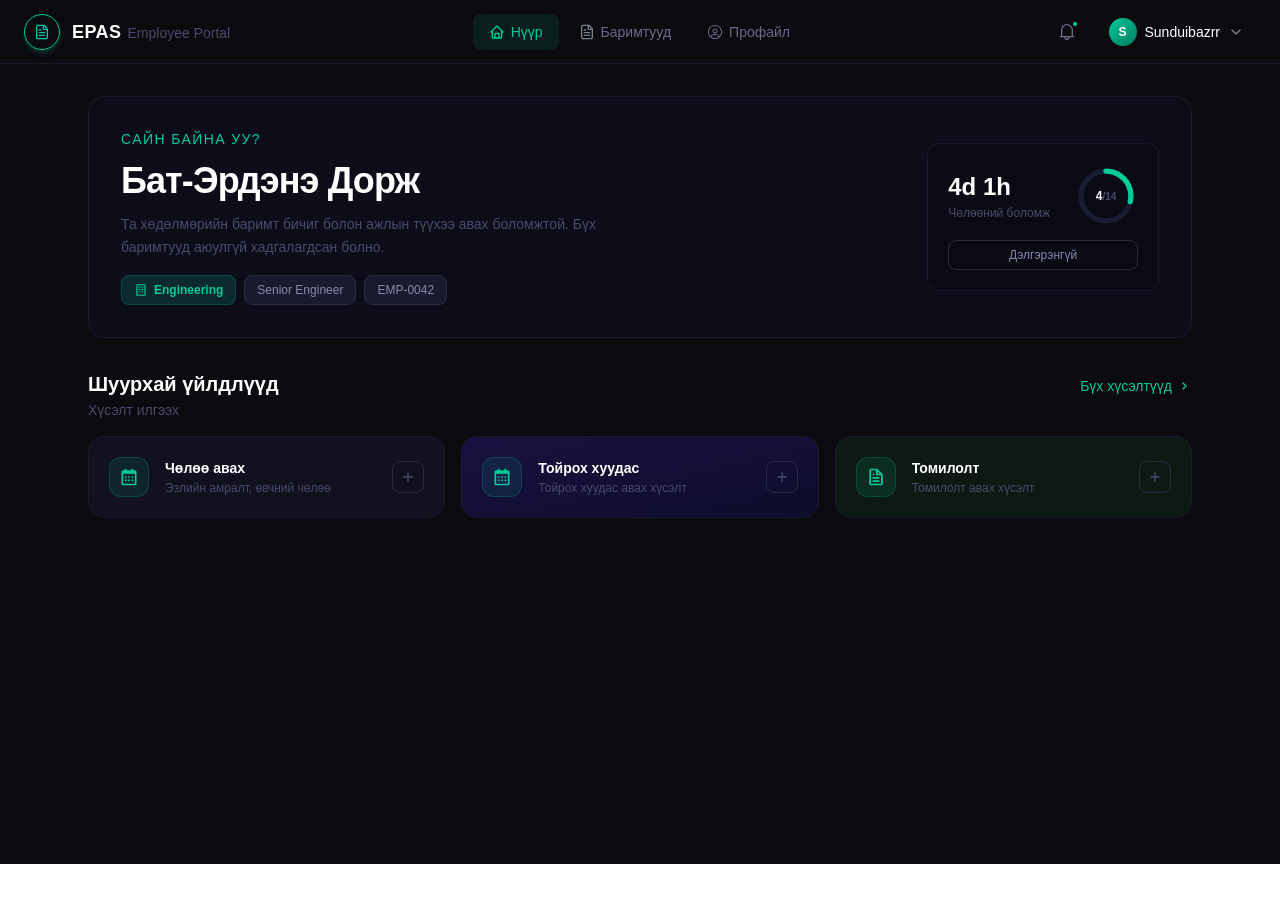
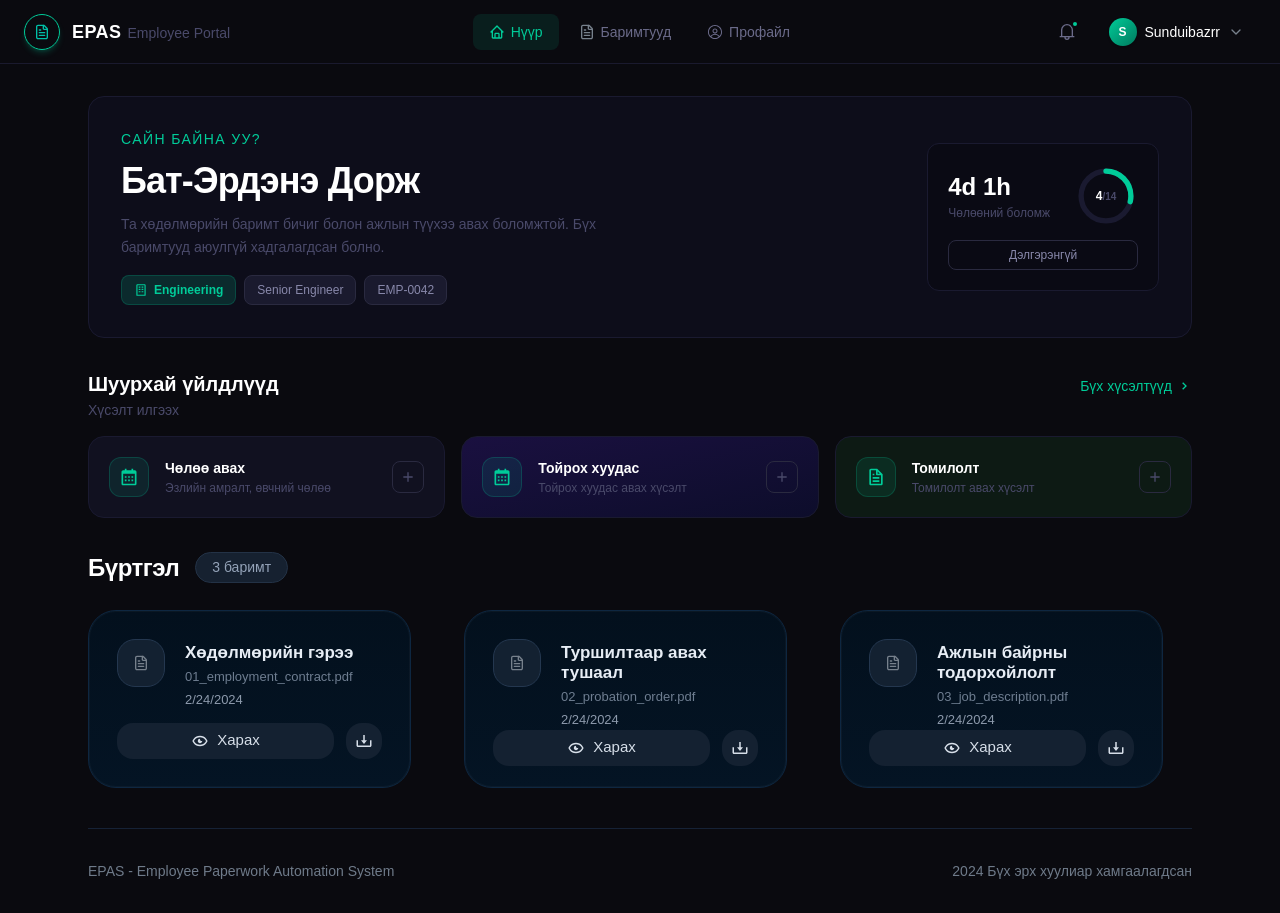
Before and after one commit to pinecone-studio/pixel-nova, a Next.js app in the folder front/: page / in a window 1280 px wide. Before the commit the page ends 864 px from the top, so only its background shows below. Built offline with nearby package versions, Linux system fonts and the light colour scheme.

Commit message:
front end

```diff
--- /dev/null
+++ b/front/src/app/components/footerSection.tsx
@@ -0,0 +1,10 @@
+export const FooterSection = () => {
+  return (
+    <footer className="mt-2 border-t border-[#162236] pt-8">
+      <div className="flex items-center justify-between gap-4 text-sm text-[#6F7B8A]">
+        <p>EPAS - Employee Paperwork Automation System</p>
+        <p>2024 Бүх эрх хуулиар хамгаалагдсан</p>
+      </div>
+    </footer>
+  );
+};
--- a/front/src/app/page.tsx
+++ b/front/src/app/page.tsx
@@ -1,4 +1,14 @@
-import { BiBuilding, BiCalendar, BiFile, BiPlus, BiChevronRight } from "react-icons/bi";
+import {
+  BiBuilding,
+  BiCalendar,
+  BiChevronRight,
+  BiDownload,
+  BiFile,
+  BiPlus,
+  BiShowAlt,
+} from "react-icons/bi";
+import { FooterSection } from "./components/footerSection";
+import { FactIcon } from "./components/icons";
 
 const quickActions = [
   {
@@ -18,6 +28,24 @@ const quickActions = [
     title: "Томилолт",
     desc: "Томилолт авах хүсэлт",
     bg: "bg-[#0d1a14]",
+  },
+];
+
+const employeeDocuments = [
+  {
+    title: "Хөдөлмөрийн гэрээ",
+    fileName: "01_employment_contract.pdf",
+    date: "2/24/2024",
+  },
+  {
+    title: "Туршилтаар авах тушаал",
+    fileName: "02_probation_order.pdf",
+    date: "2/24/2024",
+  },
+  {
+    title: "Ажлын байрны тодорхойлолт",
+    fileName: "03_job_description.pdf",
+    date: "2/24/2024",
   },
 ];
 
@@ -132,6 +160,56 @@ export default function Home() {
             ))}
           </div>
         </div>
+
+        <section className="flex flex-col gap-6">
+          <div className="flex items-center gap-4">
+            <h2 className="text-[24px] font-semibold tracking-[-0.02em] text-white">
+              Бүртгэл
+            </h2>
+            <span className="rounded-full border border-[#233246] bg-[#162130] px-4 py-1 text-[14px] font-medium text-[#94A3B8]">
+              {employeeDocuments.length} баримт
+            </span>
+          </div>
+
+          <div className="grid grid-cols-1 gap-6 xl:grid-cols-3">
+            {employeeDocuments.map((document) => (
+              <article
+                key={document.fileName}
+                className="flex h-[178px] w-full max-w-[323px] flex-col rounded-[28px] border border-[#0E2741] bg-[linear-gradient(180deg,#03101d_0%,#041424_100%)] p-7 shadow-[0_0_0_1px_rgba(255,255,255,0.03)_inset]"
+              >
+                <div className="flex items-start gap-5">
+                  <div className="flex h-12 w-12 shrink-0 items-center justify-center rounded-[18px] border border-[#24374F] bg-[#132131]">
+                    <FactIcon />
+                  </div>
+                  <div className="flex min-w-0 flex-1 flex-col gap-1 pt-1">
+                    <h3 className="max-w-[217px] text-[17px] font-semibold leading-5 text-[#E7EDF5]">
+                      {document.title}
+                    </h3>
+                    <p className="truncate text-[13px] text-[#6E7D90]">
+                      {document.fileName}
+                    </p>
+                    <p className="text-[13px] text-[#8D9AAC]">{document.date}</p>
+                  </div>
+                </div>
+
+                <div className="mt-auto flex items-center gap-3">
+                  <button className="flex h-9 w-full items-center justify-center gap-2 rounded-2xl bg-[#142131] text-[15px] font-medium text-[#D6DEE8] transition-colors hover:bg-[#1A2B40]">
+                    <BiShowAlt className="h-[18px] w-[18px]" />
+                    Харах
+                  </button>
+                  <button
+                    aria-label={`${document.title} татах`}
+                    className="flex h-9 w-9 shrink-0 items-center justify-center rounded-2xl bg-[#142131] text-[#D6DEE8] transition-colors hover:bg-[#1A2B40]"
+                  >
+                    <BiDownload className="h-[18px] w-[18px]" />
+                  </button>
+                </div>
+              </article>
+            ))}
+          </div>
+        </section>
+
+        <FooterSection />
       </div>
     </div>
   );
```
